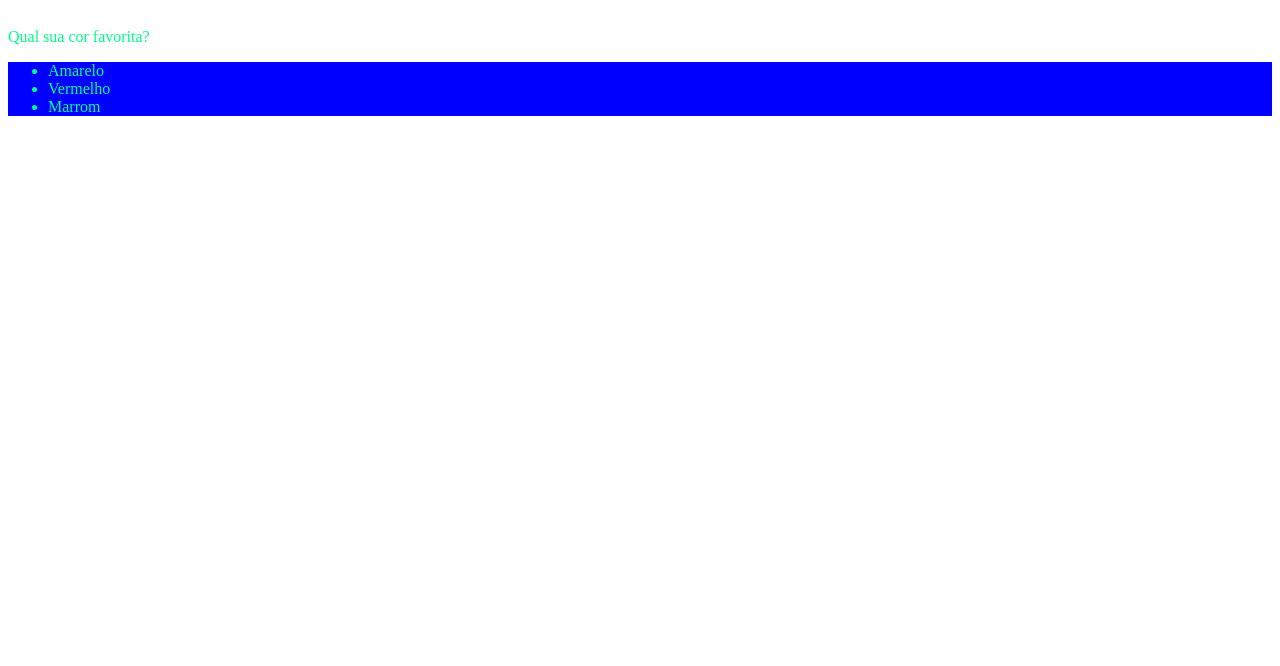
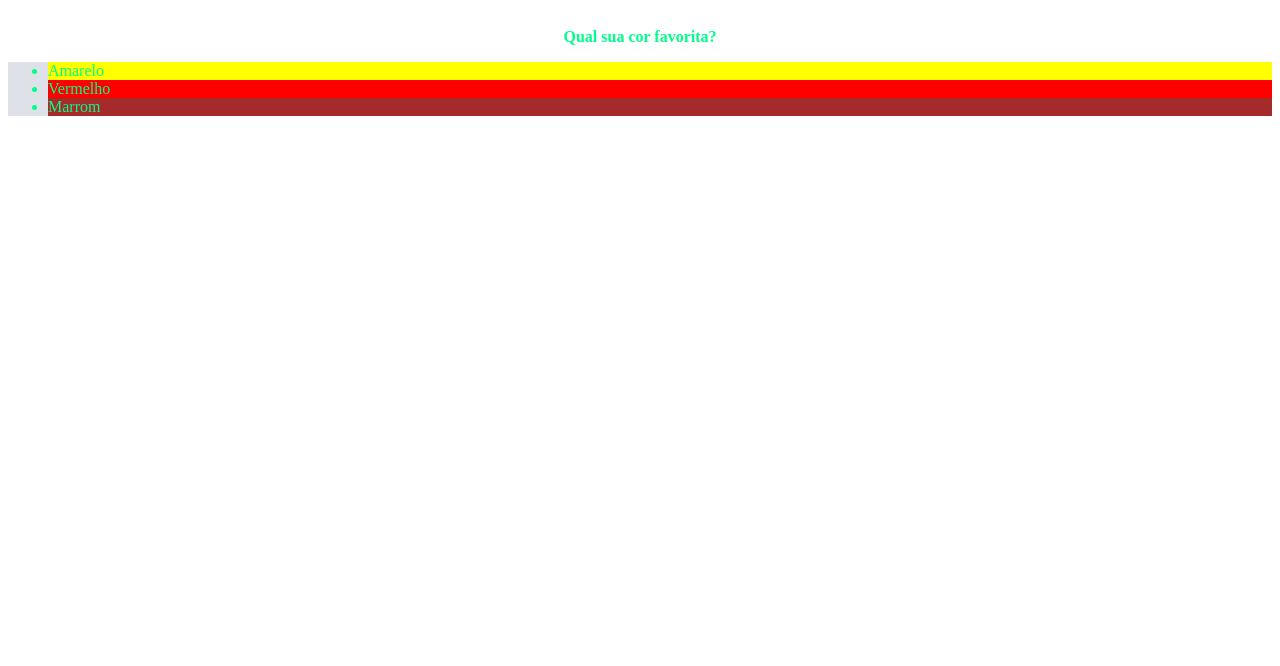
Before and after one commit to GustavoLLorenz/Exercicios-Portf-lio, a plain HTML site: page paginaComCss.html in a window 1280 px wide. Shown: the part 134-800 px from the top of the page. Drawn offline with Linux system fonts and the light colour scheme.

Commit message:
alteração com respectivas cores da lista de cores

```diff
--- a/paginaComCss.html
+++ b/paginaComCss.html
@@ -7,22 +7,39 @@
     <title>HTML</title>
     <style>
 
-
+        body {
+            font-size: 16px;
+        }
 
         h1{
 
             font-size: 65px;
             color: rgba(255, 0, 0, 0.26);
+            font-family: sans-serif;
+        }
+        p{
+            font-weight: 600;
+            text-align: center;
+        }
 
-        }
         ul{
-            background-color: blue;
+            background-color: rgb(223, 225, 233);
+
 
         }
         .primeira{
             color: rgb(0, 255, 136);
         }
 
+        #listaUm {
+            background-color: yellow;
+        }
+        #listaDois{
+            background-color: red;
+        }
+        #listaTres{
+            background-color: brown;
+        }
 
     </style>
 </head>
@@ -30,9 +47,9 @@
     <h1>Exercicios 3.2</h1>
     <p class="primeira">Qual sua cor favorita?</p>
     <ul class="primeira">
-        <li>Amarelo</li>
-        <li>Vermelho</li>
-        <li>Marrom</li>
+        <li id="listaUm">Amarelo</li>
+        <li id="listaDois">Vermelho</li>
+        <li id="listaTres">Marrom</li>
     </ul>
 </body>
 </html>
```
